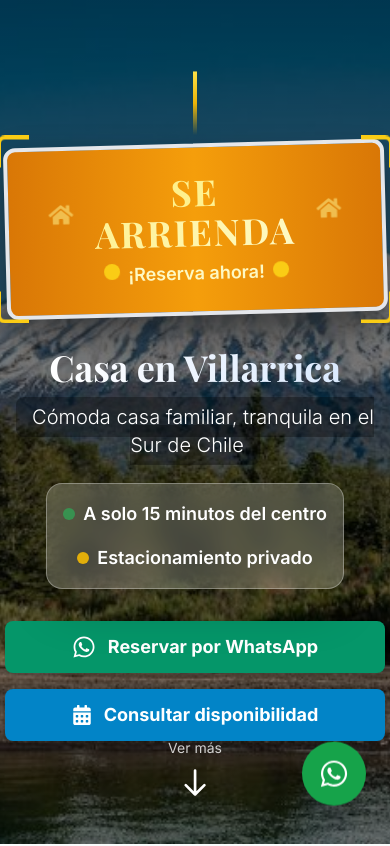
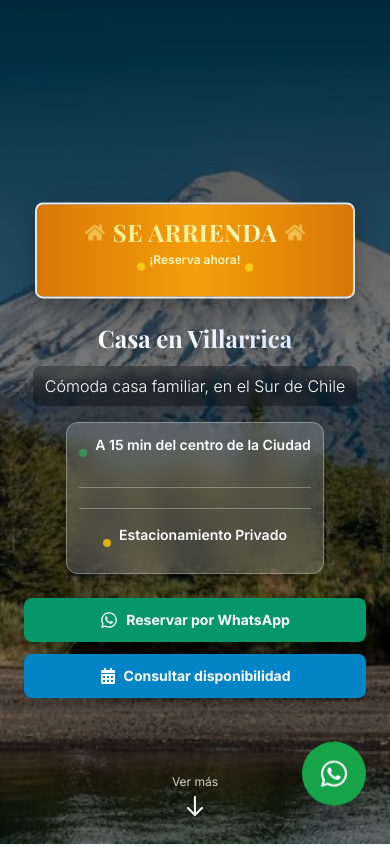
Before and after one commit to AndesRo/casavillarrica, a React (Vite) app: page / in a window 390 px wide. Shown: the top 846 px of the page. Built offline with nearby package versions, Linux system fonts and the light colour scheme.

Commit message:
modificación hero titulo

```diff
--- a/src/components/Hero.jsx
+++ b/src/components/Hero.jsx
@@ -3,7 +3,7 @@ import { FaHome, FaWhatsapp, FaCalendarAlt } from 'react-icons/fa';
 
 const Hero = () => {
   return (
-    <section className="relative h-screen flex items-center justify-center">
+    <section className="relative min-h-screen flex items-center justify-center pt-20 md:pt-0">
       {/* Imagen de fondo */}
       <div className="absolute inset-0 z-0">
         <img
@@ -12,114 +12,119 @@ const Hero = () => {
           className="w-full h-full object-cover"
           fetchpriority="high"
         />
-        <div className="absolute inset-0 bg-gradient-to-b from-black/60 to-black/40"></div>
+        <div className="absolute inset-0 bg-gradient-to-b from-black/70 via-black/50 to-black/40 md:from-black/60 md:via-black/40 md:to-black/30"></div>
       </div>
 
       {/* Contenido */}
-      <div className="relative z-10 text-center text-white px-4 max-w-6xl mx-auto">
-        {/* Letrero "Se Arrienda" */}
-        <div className="mb-8 transform -translate-y-4 animate-float">
-          <div className="inline-flex flex-col items-center">
-            {/* Hilo del letrero */}
-            <div className="w-1 h-16 bg-gradient-to-b from-yellow-300 via-yellow-500 to-transparent mb-2"></div>
+      <div className="relative z-10 text-center text-white px-4 max-w-6xl mx-auto w-full py-8">
+        {/* Letrero "Se Arrienda" - Versión Mobile */}
+        <div className="mb-6 md:mb-8 transform md:-translate-y-4 animate-float">
+          <div className="inline-flex flex-col items-center w-full px-2">
+            {/* Hilo del letrero - Solo visible en desktop */}
+            <div className="hidden md:block w-1 h-16 bg-gradient-to-b from-yellow-300 via-yellow-500 to-transparent mb-2"></div>
 
             {/* Cartel "Se Arrienda" */}
-            <div className="relative">
+            <div className="relative w-full max-w-xs sm:max-w-sm md:max-w-none">
               {/* Sombra del cartel */}
-              <div className="absolute inset-0 bg-black/30 blur-lg rounded-2xl transform translate-y-4"></div>
+              <div className="absolute inset-0 bg-black/20 md:bg-black/30 blur-md md:blur-lg rounded-xl md:rounded-2xl transform translate-y-2 md:translate-y-4"></div>
 
               {/* Cartel principal */}
-              <div className="relative bg-gradient-to-r from-wood-600 via-wood-500 to-wood-600 text-white px-10 py-6 rounded-xl shadow-2xl border-4 border-wood-800 transform rotate-[-1.5deg] hover:rotate-0 transition-transform duration-500">
-                <div className="absolute -top-4 left-1/2 transform -translate-x-1/2 w-12 h-2 bg-wood-800 rounded-t-lg"></div>
+              <div className="relative bg-gradient-to-r from-wood-600 via-wood-500 to-wood-600 text-white px-4 py-3 sm:px-6 sm:py-4 md:px-10 md:py-6 rounded-lg md:rounded-xl shadow-xl md:shadow-2xl border-2 md:border-4 border-wood-800 transform md:rotate-[-1.5deg] hover:md:rotate-0 transition-transform duration-500">
+                {/* Gancho del cartel - Solo desktop */}
+                <div className="absolute -top-2 md:-top-4 left-1/2 transform -translate-x-1/2 w-8 md:w-12 h-1 md:h-2 bg-wood-800 rounded-t-lg"></div>
 
-                <div className="flex items-center justify-center gap-4">
-                  <FaHome className="text-3xl md:text-4xl text-yellow-200 animate-pulse" />
-                  <h1 className="text-4xl md:text-5xl font-bold tracking-wider">
+                <div className="flex items-center justify-center gap-2 sm:gap-3 md:gap-4">
+                  <FaHome className="text-xl sm:text-2xl md:text-3xl lg:text-4xl text-yellow-200 animate-pulse" />
+                  <h1 className="text-2xl sm:text-3xl md:text-4xl lg:text-5xl font-bold tracking-wide md:tracking-wider">
                     <span className="bg-clip-text text-transparent bg-gradient-to-r from-yellow-200 to-yellow-100">
                       SE ARRIENDA
                     </span>
                   </h1>
-                  <FaHome className="text-3xl md:text-4xl text-yellow-200 animate-pulse" />
+                  <FaHome className="text-xl sm:text-2xl md:text-3xl lg:text-4xl text-yellow-200 animate-pulse" />
                 </div>
 
-                <div className="mt-2 flex items-center justify-center gap-2">
-                  <div className="w-4 h-4 bg-yellow-400 rounded-full animate-bounce"></div>
-                  <p className="text-lg font-semibold text-yellow-100">¡Reserva ahora!</p>
-                  <div className="w-4 h-4 bg-yellow-400 rounded-full animate-bounce" style={{animationDelay: '0.2s'}}></div>
+                <div className="mt-1 md:mt-2 flex items-center justify-center gap-1 md:gap-2">
+                  <div className="w-2 h-2 sm:w-3 sm:h-3 md:w-4 md:h-4 bg-yellow-400 rounded-full animate-bounce"></div>
+                  <p className="text-xs sm:text-sm md:text-lg font-semibold text-yellow-100">¡Reserva ahora!</p>
+                  <div className="w-2 h-2 sm:w-3 sm:h-3 md:w-4 md:h-4 bg-yellow-400 rounded-full animate-bounce" style={{animationDelay: '0.2s'}}></div>
                 </div>
               </div>
 
-              {/* Decoración de esquinas */}
-              <div className="absolute -top-2 -left-2 w-8 h-8 border-t-4 border-l-4 border-yellow-400 rounded-tl-lg"></div>
-              <div className="absolute -top-2 -right-2 w-8 h-8 border-t-4 border-r-4 border-yellow-400 rounded-tr-lg"></div>
-              <div className="absolute -bottom-2 -left-2 w-8 h-8 border-b-4 border-l-4 border-yellow-400 rounded-bl-lg"></div>
-              <div className="absolute -bottom-2 -right-2 w-8 h-8 border-b-4 border-r-4 border-yellow-400 rounded-br-lg"></div>
+              {/* Decoración de esquinas - Solo desktop */}
+              <div className="hidden md:block absolute -top-2 -left-2 w-6 h-6 lg:w-8 lg:h-8 border-t-4 border-l-4 border-yellow-400 rounded-tl-lg"></div>
+              <div className="hidden md:block absolute -top-2 -right-2 w-6 h-6 lg:w-8 lg:h-8 border-t-4 border-r-4 border-yellow-400 rounded-tr-lg"></div>
+              <div className="hidden md:block absolute -bottom-2 -left-2 w-6 h-6 lg:w-8 lg:h-8 border-b-4 border-l-4 border-yellow-400 rounded-bl-lg"></div>
+              <div className="hidden md:block absolute -bottom-2 -right-2 w-6 h-6 lg:w-8 lg:h-8 border-b-4 border-r-4 border-yellow-400 rounded-br-lg"></div>
             </div>
           </div>
         </div>
 
         {/* Título principal */}
-        <h1 className="text-4xl md:text-6xl lg:text-7xl font-bold mb-4 drop-shadow-2xl">
+        <h1 className="text-2xl sm:text-3xl md:text-4xl lg:text-6xl xl:text-7xl font-bold mb-3 md:mb-4 drop-shadow-xl md:drop-shadow-2xl px-2">
           <span className="bg-clip-text text-transparent bg-gradient-to-r from-white to-blue-100">
             Casa en Villarrica
           </span>
         </h1>
 
         {/* Subtítulo */}
-        <p className="text-xl md:text-2xl lg:text-3xl mb-6 max-w-3xl mx-auto font-light">
-          <span className="bg-black/30 backdrop-blur-sm px-4 py-2 rounded-lg">
-            Cómoda casa familiar, tranquila en el Sur de Chile
+        <p className="text-base sm:text-lg md:text-xl lg:text-2xl xl:text-3xl mb-4 md:mb-6 max-w-2xl md:max-w-3xl mx-auto font-light px-2">
+          <span className="bg-black/30 backdrop-blur-sm px-3 py-2 sm:px-4 sm:py-2 rounded-lg inline-block">
+            Cómoda casa familiar, en el Sur de Chile
           </span>
         </p>
 
         {/* Info destacada */}
-        <div className="bg-white/20 backdrop-blur-md p-4 md:p-6 rounded-2xl inline-block mb-8 border border-white/30 shadow-2xl">
-          <div className="flex flex-col md:flex-row items-center gap-4 md:gap-8">
+        <div className="bg-white/20 backdrop-blur-md p-3 sm:p-4 md:p-6 rounded-xl md:rounded-2xl inline-block mb-6 md:mb-8 border border-white/30 shadow-lg md:shadow-2xl max-w-xs sm:max-w-md md:max-w-none mx-2">
+          <div className="flex flex-col md:flex-row items-center gap-3 md:gap-6 lg:gap-8">
             <div className="flex items-center gap-2">
-              <div className="w-3 h-3 bg-green-500 rounded-full animate-pulse"></div>
-              <p className="text-lg md:text-xl font-semibold">A solo 15 minutos del centro</p>
+              <div className="w-2 h-2 sm:w-3 sm:h-3 bg-green-500 rounded-full animate-pulse"></div>
+              <p className="text-sm sm:text-base md:text-lg lg:text-xl font-semibold whitespace-nowrap">A 15 min del centro de la Ciudad</p>
             </div>
 
-            <div className="hidden md:block w-px h-8 bg-white/40"></div>
+            <div className="hidden md:block w-px h-6 lg:h-8 bg-white/40"></div>
+            <div className="md:hidden w-full h-px bg-white/30 my-1"></div>
 
 
-            <div className="hidden md:block w-px h-8 bg-white/40"></div>
+
+            <div className="hidden md:block w-px h-6 lg:h-8 bg-white/40"></div>
+            <div className="md:hidden w-full h-px bg-white/30 my-1"></div>
 
             <div className="flex items-center gap-2">
-              <div className="w-3 h-3 bg-yellow-500 rounded-full animate-pulse" style={{animationDelay: '0.6s'}}></div>
-              <p className="text-lg md:text-xl font-semibold">Estacionamiento privado</p>
+              <div className="w-2 h-2 sm:w-3 sm:h-3 bg-yellow-500 rounded-full animate-pulse" style={{animationDelay: '0.6s'}}></div>
+              <p className="text-sm sm:text-base md:text-lg lg:text-xl font-semibold whitespace-nowrap">Estacionamiento Privado</p>
             </div>
           </div>
         </div>
 
         {/* Botones CTA */}
-        <div className="flex flex-col sm:flex-row gap-4 justify-center mb-8">
+        <div className="flex flex-col sm:flex-row gap-3 sm:gap-4 justify-center mb-6 md:mb-8 px-2">
           <a
             href="https://wa.me/56997416485?text=Hola,%20me%20interesa%20reservar%20la%20casa%20en%20Villarrica"
             target="_blank"
             rel="noopener noreferrer"
-            className="group btn-whatsapp flex items-center justify-center gap-3 text-lg px-8 py-4 rounded-xl hover:scale-105 transition-all duration-300 shadow-2xl"
+            className="group btn-whatsapp flex items-center justify-center gap-2 sm:gap-3 text-sm sm:text-base md:text-lg px-4 py-3 sm:px-6 sm:py-3 md:px-8 md:py-4 rounded-lg md:rounded-xl hover:scale-105 transition-all duration-300 shadow-lg md:shadow-2xl"
           >
-            <FaWhatsapp className="text-2xl group-hover:animate-bounce" />
+            <FaWhatsapp className="text-lg sm:text-xl md:text-2xl group-hover:animate-bounce" />
             <span className="font-bold">Reservar por WhatsApp</span>
           </a>
 
           <a
             href="#contacto"
-            className="group btn-primary flex items-center justify-center gap-3 text-lg px-8 py-4 rounded-xl hover:scale-105 transition-all duration-300 shadow-2xl"
+            className="group btn-primary flex items-center justify-center gap-2 sm:gap-3 text-sm sm:text-base md:text-lg px-4 py-3 sm:px-6 sm:py-3 md:px-8 md:py-4 rounded-lg md:rounded-xl hover:scale-105 transition-all duration-300 shadow-lg md:shadow-2xl"
           >
-            <FaCalendarAlt className="text-xl group-hover:animate-pulse" />
+            <FaCalendarAlt className="text-base sm:text-lg md:text-xl group-hover:animate-pulse" />
             <span className="font-bold">Consultar disponibilidad</span>
           </a>
         </div>
 
+
       </div>
 
       {/* Flecha para desplazarse */}
-      <div className="absolute bottom-8 left-1/2 transform -translate-x-1/2">
+      <div className="absolute bottom-4 sm:bottom-6 md:bottom-8 left-1/2 transform -translate-x-1/2">
         <a href="#galeria" className="text-white animate-bounce flex flex-col items-center">
-          <span className="text-sm mb-2 opacity-80">Ver más</span>
-          <svg xmlns="http://www.w3.org/2000/svg" className="h-8 w-8" fill="none" viewBox="0 0 24 24" stroke="currentColor">
+          <span className="text-xs sm:text-sm mb-1 md:mb-2 opacity-80">Ver más</span>
+          <svg xmlns="http://www.w3.org/2000/svg" className="h-6 w-6 sm:h-7 sm:w-7 md:h-8 md:w-8" fill="none" viewBox="0 0 24 24" stroke="currentColor">
             <path strokeLinecap="round" strokeLinejoin="round" strokeWidth={2} d="M19 14l-7 7m0 0l-7-7m7 7V3" />
           </svg>
         </a>
--- a/src/index.css
+++ b/src/index.css
@@ -114,87 +114,91 @@ h1, h2, h3 {
 
 
 
-/* Agrega esto al final de tu index.css */
+/* Agrega o modifica estas reglas en tu index.css */
 
-/* Animación para el letrero flotante */
-@keyframes float {
-  0%, 100% {
-    transform: translateY(-4px);
+/* Media queries personalizadas */
+@media (max-width: 640px) {
+  .btn-primary, .btn-secondary, .btn-whatsapp {
+    font-size: 14px;
+    padding: 10px 16px;
   }
-  50% {
-    transform: translateY(4px);
+
+  .section-title {
+    font-size: 1.5rem;
+  }
+
+  .section-subtitle {
+    font-size: 0.875rem;
   }
 }
 
-.animate-float {
-  animation: float 3s ease-in-out infinite;
-}
+/* Ajustes específicos para móviles pequeños */
+@media (max-width: 375px) {
+  .btn-primary, .btn-secondary, .btn-whatsapp {
+    font-size: 12px;
+    padding: 8px 12px;
+  }
 
-/* Animación para el brillo del letrero */
-@keyframes shine {
-  0% {
-    background-position: -200% center;
-  }
-  100% {
-    background-position: 200% center;
+  h1 {
+    font-size: 1.25rem;
   }
 }
 
-.animate-shine {
-  background: linear-gradient(
-    90deg,
-    transparent,
-    rgba(255, 255, 255, 0.4),
-    transparent
-  );
-  background-size: 200% 100%;
-  animation: shine 3s infinite;
-}
-
-/* Animación para el parpadeo */
-@keyframes blink {
-  0%, 100% {
-    opacity: 1;
-  }
-  50% {
-    opacity: 0.5;
+/* Mejoras para tablets */
+@media (min-width: 641px) and (max-width: 1024px) {
+  .section-padding {
+    padding: 40px 24px;
   }
 }
 
-.animate-blink {
-  animation: blink 2s infinite;
+/* Asegurar que las imágenes sean responsivas */
+img {
+  max-width: 100%;
+  height: auto;
 }
 
-/* Efecto de latido para elementos importantes */
-@keyframes heartbeat {
-  0% {
-    transform: scale(1);
+/* Mejorar la legibilidad en móviles */
+@media (max-width: 640px) {
+  body {
+    font-size: 14px;
+    line-height: 1.5;
   }
-  50% {
-    transform: scale(1.05);
+
+  h1, h2, h3 {
+    line-height: 1.2;
   }
-  100% {
-    transform: scale(1);
+
+  p {
+    margin-bottom: 1rem;
   }
 }
 
-.animate-heartbeat {
-  animation: heartbeat 2s infinite;
-}
-
-/* Efecto de onda para botones */
-@keyframes wave {
-  0% {
-    box-shadow: 0 0 0 0 rgba(37, 99, 235, 0.7);
-  }
-  70% {
-    box-shadow: 0 0 0 20px rgba(37, 99, 235, 0);
-  }
-  100% {
-    box-shadow: 0 0 0 0 rgba(37, 99, 235, 0);
+/* Animación optimizada para móviles */
+@media (prefers-reduced-motion: reduce) {
+  .animate-float,
+  .animate-bounce,
+  .animate-pulse,
+  .animate-ping,
+  .animate-spin {
+    animation-duration: 0.01ms !important;
+    animation-iteration-count: 1 !important;
+    transition-duration: 0.01ms !important;
   }
 }
 
-.animate-wave {
-  animation: wave 2s infinite;
+/* Mejorar el touch target para botones en móviles */
+@media (max-width: 768px) {
+  button,
+  a.btn-primary,
+  a.btn-secondary,
+  a.btn-whatsapp {
+    min-height: 44px;
+    min-width: 44px;
+  }
+
+  input,
+  select,
+  textarea {
+    font-size: 16px; /* Previene zoom en iOS */
+  }
 }
```
